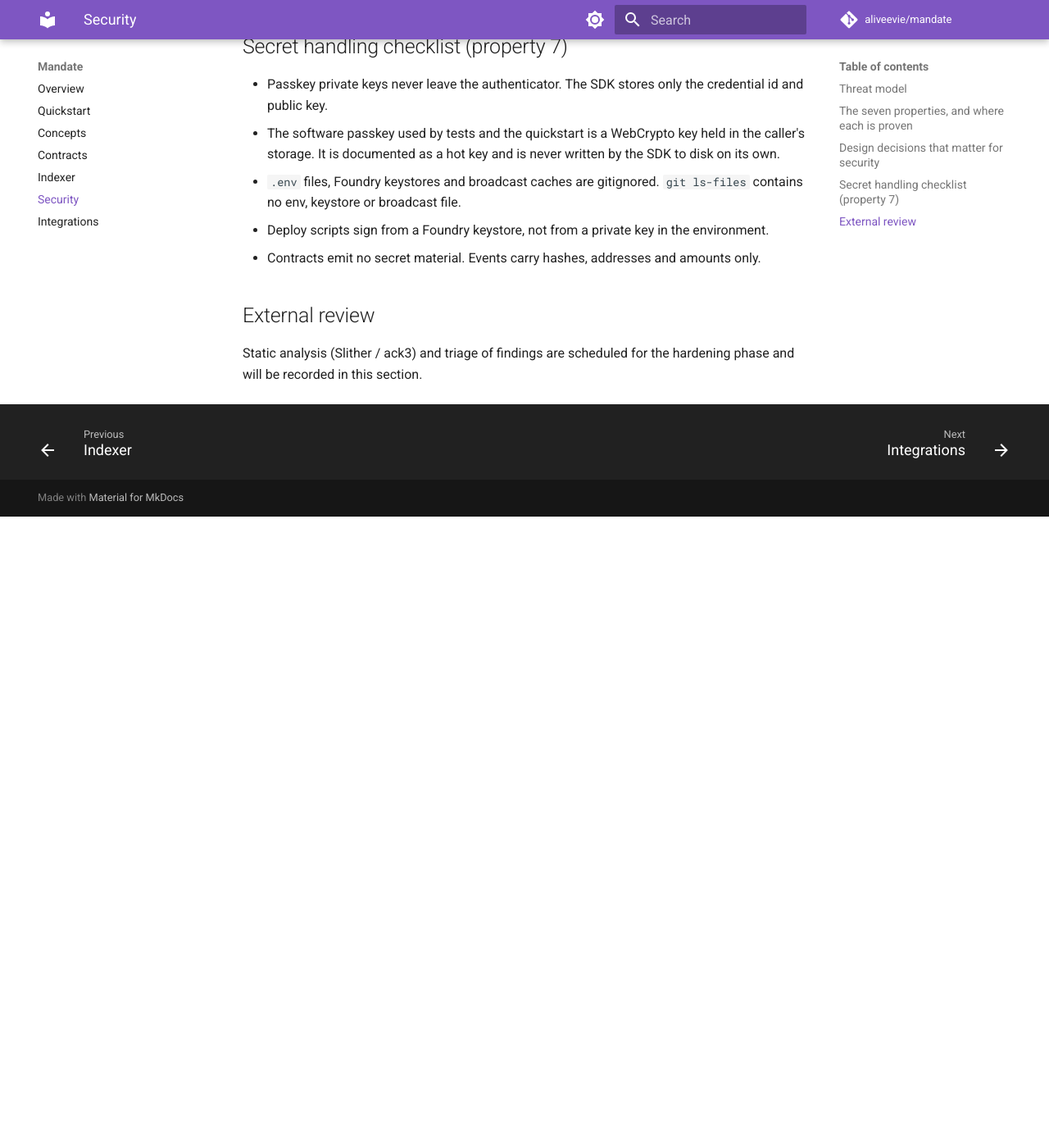
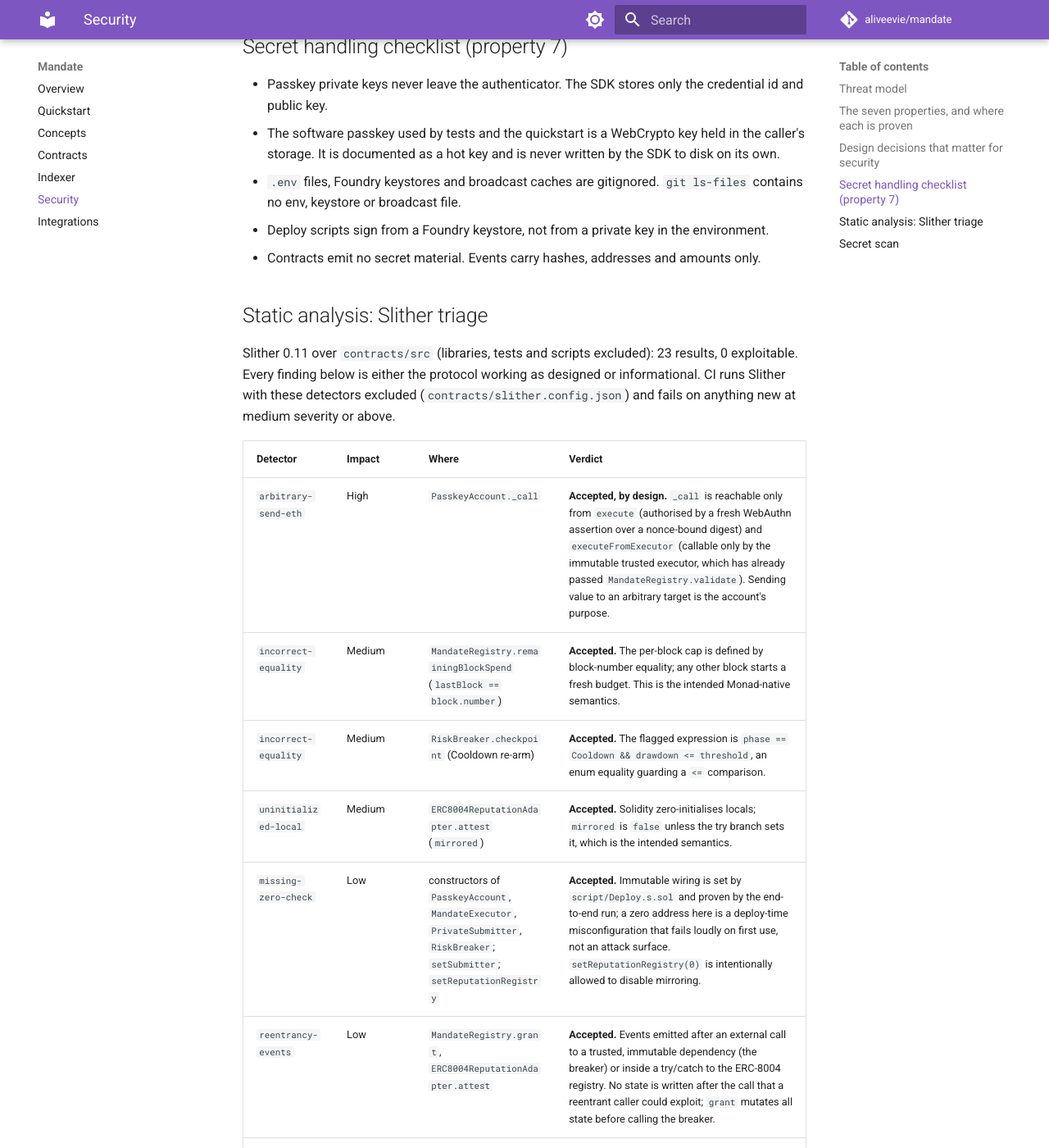
Before and after one commit to aliveevie/mandate, an MkDocs documentation site: the page built from docs/security.md, in a window 1280 px wide and 1400 px high, scrolled down 1726 px. Shown: the whole window at 82% size. Built offline with MkDocs 1.6.1 and Material for MkDocs 9.7.7, drawn with Linux system fonts in a browser that asks for light colours; comment, search, counter and statistics services are not loaded; before the commit the page ends 2356 px from its top, so only the background shows below that; some of the changed text lies outside the part shown.

Commit message:
security: Slither triage, gitleaks allowlist for public chain data
Slither over src: 23 results, none exploitable; each is triaged in docs/security.md with its rationale and excluded in contracts/slither.config.json so CI fails only on new findings. gitleaks history scan is clean once mandate, evidence and tx hashes are allowlisted; the secret-handling section records the result.

Co-Authored-By: Claude Fable 5.1 <noreply@anthropic.com>
Claude-Session: https://claude.ai/code/session_01AdwZMAAPYsQmLbCLnLMDKV

```diff
--- a/docs/security.md
+++ b/docs/security.md
@@ -39,6 +39,25 @@ Run them: `cd contracts && forge test` (67 tests, invariants at 256 runs under t
 - Deploy scripts sign from a Foundry keystore, not from a private key in the environment.
 - Contracts emit no secret material. Events carry hashes, addresses and amounts only.
 
-## External review
+## Static analysis: Slither triage
 
-Static analysis (Slither / ack3) and triage of findings are scheduled for the hardening phase and will be recorded in this section.
+Slither 0.11 over `contracts/src` (libraries, tests and scripts excluded): 23 results, 0 exploitable. Every finding below is either the protocol working as designed or informational. CI runs Slither with these detectors excluded (`contracts/slither.config.json`) and fails on anything new at medium severity or above.
+
+| Detector | Impact | Where | Verdict |
+|---|---|---|---|
+| `arbitrary-send-eth` | High | `PasskeyAccount._call` | **Accepted, by design.** `_call` is reachable only from `execute` (authorised by a fresh WebAuthn assertion over a nonce-bound digest) and `executeFromExecutor` (callable only by the immutable trusted executor, which has already passed `MandateRegistry.validate`). Sending value to an arbitrary target is the account's purpose. |
+| `incorrect-equality` | Medium | `MandateRegistry.remainingBlockSpend` (`lastBlock == block.number`) | **Accepted.** The per-block cap is defined by block-number equality; any other block starts a fresh budget. This is the intended Monad-native semantics. |
+| `incorrect-equality` | Medium | `RiskBreaker.checkpoint` (Cooldown re-arm) | **Accepted.** The flagged expression is `phase == Cooldown && drawdown <= threshold`, an enum equality guarding a `<=` comparison. |
+| `uninitialized-local` | Medium | `ERC8004ReputationAdapter.attest` (`mirrored`) | **Accepted.** Solidity zero-initialises locals; `mirrored` is `false` unless the try branch sets it, which is the intended semantics. |
+| `missing-zero-check` | Low | constructors of `PasskeyAccount`, `MandateExecutor`, `PrivateSubmitter`, `RiskBreaker`; `setSubmitter`; `setReputationRegistry` | **Accepted.** Immutable wiring is set by `script/Deploy.s.sol` and proven by the end-to-end run; a zero address here is a deploy-time misconfiguration that fails loudly on first use, not an attack surface. `setReputationRegistry(0)` is intentionally allowed to disable mirroring. |
+| `reentrancy-events` | Low | `MandateRegistry.grant`, `ERC8004ReputationAdapter.attest` | **Accepted.** Events emitted after an external call to a trusted, immutable dependency (the breaker) or inside a try/catch to the ERC-8004 registry. No state is written after the call that a reentrant caller could exploit; `grant` mutates all state before calling the breaker. |
+| `timestamp` | Low | validity window checks | **Accepted.** Expiry is defined in seconds; validator timestamp drift is bounded and cannot extend a mandate past `validUntil` by more than that drift. |
+| `assembly`, `low-level-calls` | Info | `PasskeyAccount._call` | **Accepted.** Revert-bubbling of the target call so venue errors reach the agent verbatim. |
+| `naming-convention` | Info | `DOMAIN_SEPARATOR` | **Accepted.** EIP-712 convention. |
+| `cyclomatic-complexity` | Info | `MandateRegistry.grant` | **Accepted.** Input validation is deliberately exhaustive in one place. |
+
+Reproduce: `pipx install slither-analyzer && cd contracts && slither .`
+
+## Secret scan
+
+`gitleaks git` over the full history reports no secrets. Three high-entropy hex values it flags (`.gitleaks.toml`) are the on-chain mandate, evidence and transaction hashes recorded in `contracts/deployments/monad-testnet.json` and the docs. Private keys are held only in Foundry keystores and untracked `.env` files; the deploy scripts sign from the keystore.
```
Also changed, not shown: .gitleaks.toml (added), 1 other file.
